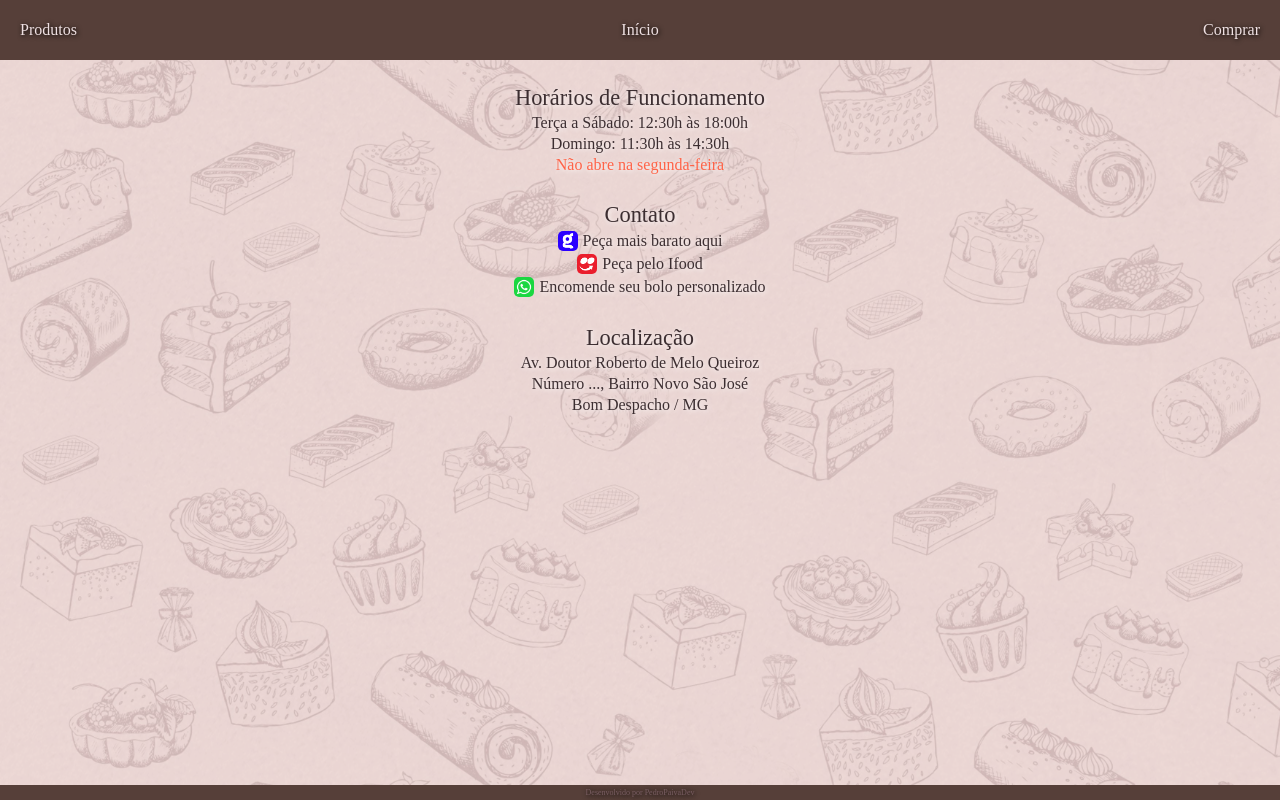
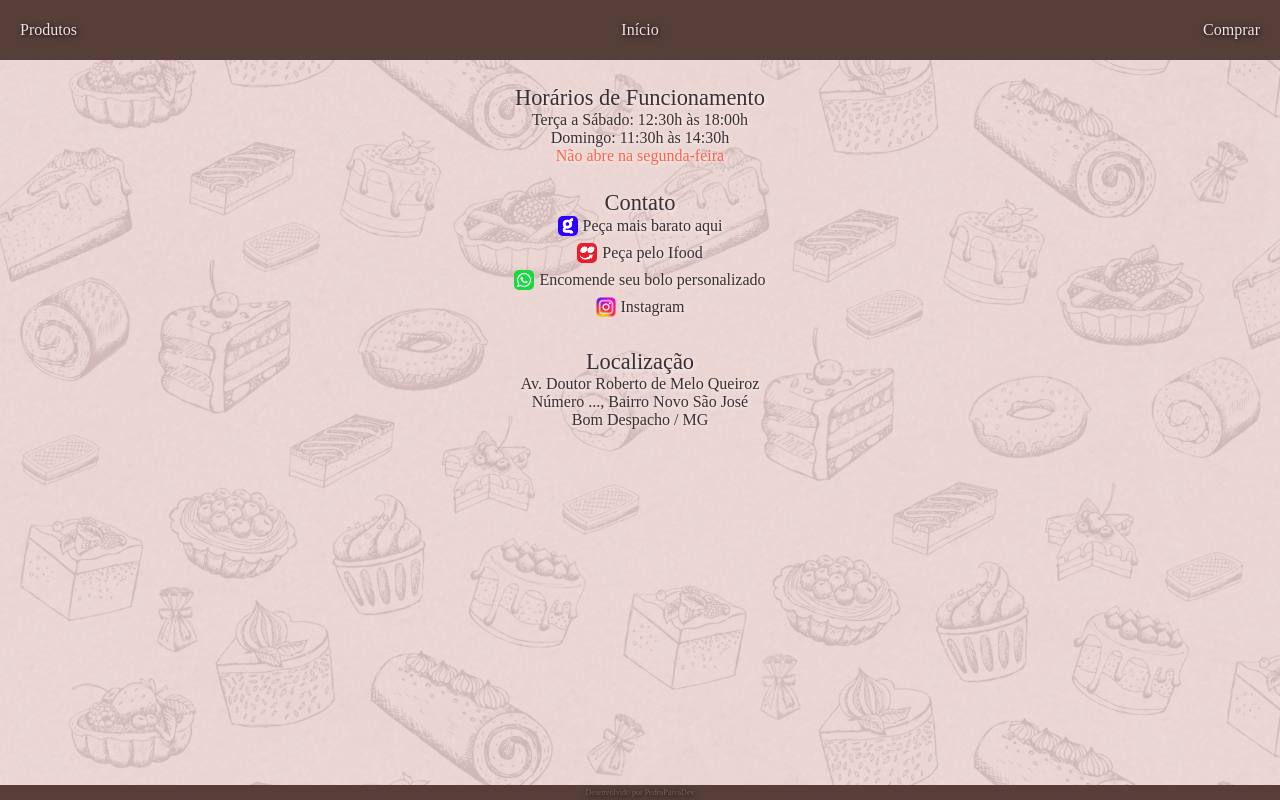
Before and after one commit to PedroPaivaDev/la-petra, a React (Create React App) app: page /contato in a window 1280 px wide. Built offline with nearby package versions, Linux system fonts and the light colour scheme; the HTML template or start-up script is replaced by a standard one; a web font is replaced by a local one.

Commit message:
add intagram on contact page

```diff
--- a/src/components/Carousel/Carousel.js
+++ b/src/components/Carousel/Carousel.js
@@ -75,7 +75,7 @@ const Carousel = () => {
       } else {
         setSlide(slide+1)
       }
-    }, 2000)
+    }, 2500)
   })
 
   return (
--- a/src/pages/Contact/Contact.js
+++ b/src/pages/Contact/Contact.js
@@ -4,6 +4,7 @@ import styles from './Contact.module.css';
 import goomer from '../../assets/icons/iconGoomer.png';
 import ifood from '../../assets/icons/iconIfood.png';
 import whatsapp from '../../assets/icons/iconWhatsapp.png';
+import instagram from '../../assets/icons/iconInstagram.png';
 
 const Contact = () => {
   return (
@@ -19,12 +20,16 @@ const Contact = () => {
         Peça mais barato aqui
       </a>
       <a href='https://www.ifood.com.br/delivery/bom-despacho-mg/la-petra-novo-sao-jose/ffb8ee69-9fd7-46bb-81d1-7a3a290d80db?utm_medium=share' target="_blank">
-        <img src={ifood} alt="goomer"/>
+        <img src={ifood} alt="ifood"/>
         Peça pelo Ifood
       </a>
       <a href='https://api.whatsapp.com/send/?phone=5537988031002&text&type=phone_number&app_absent=0' target="_blank">
-        <img src={whatsapp} alt="goomer"/>
+        <img src={whatsapp} alt="whatsapp"/>
         Encomende seu bolo personalizado
+      </a>
+      <a href='https://www.instagram.com/lapetradoceria/' target="_blank">
+        <img src={instagram} alt="instagram"/>
+        Instagram
       </a>
 
       <h2>Localização</h2>
--- a/src/pages/Contact/Contact.module.css
+++ b/src/pages/Contact/Contact.module.css
@@ -5,13 +5,14 @@
     align-items: center;
     width: 100%;
     height: 100%;
-    gap: 3px;
+    overflow: auto;
 }
 
 .container a {
     display: flex;
     align-items: center;
     gap: 5px;
+    margin-bottom: 7px;
 }
 
 .container a:hover {
--- a/src/pages/Home/Home.js
+++ b/src/pages/Home/Home.js
@@ -1,14 +1,14 @@
 import React from 'react';
 import styles from './Home.module.css';
 
-// import Carousel from '../../components/Carousel/Carousel';
-import SlickSlider from '../../components/SlickSlider/SlickSlider';
+import Carousel from '../../components/Carousel/Carousel';
+// import SlickSlider from '../../components/SlickSlider/SlickSlider';
 
 const Home = () => {
   return (
     <div className={styles.container}>
-      {/* <Carousel/> */}
-      <SlickSlider/>
+      <Carousel/>
+      {/* <SlickSlider/> */}
     </div>
   )
 }
```
Also changed, not shown: src/assets/icons/iconInstagram.png (added).
